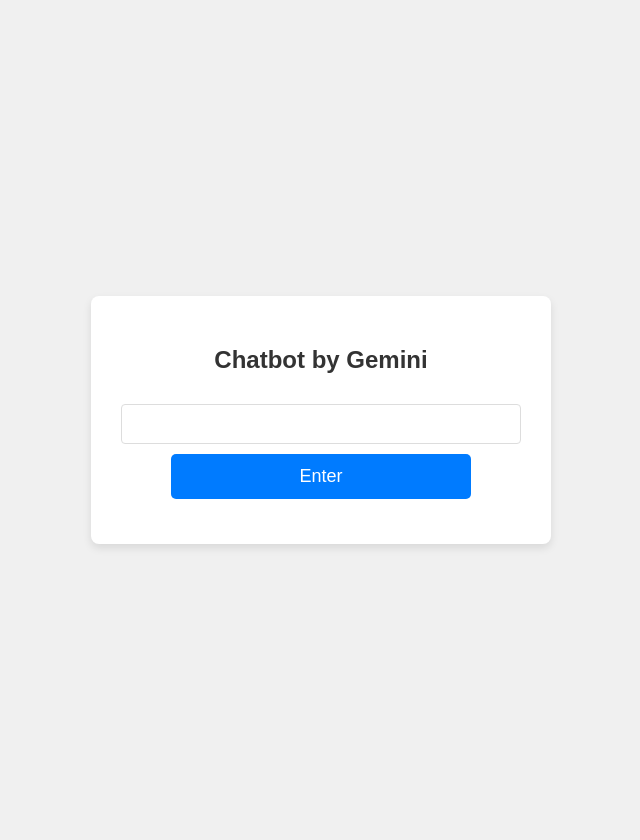
After one commit to kite3412/Telegram-Chatbot, a Flask app: page /gemini in a window 1280 px wide. The commit adds this page. Shown: the whole page, without its empty margins (319-959 px from the left). Run offline with Flask 3, Linux system fonts and the light colour scheme.

Commit message:
Initial commit

```diff
--- a/app.py
+++ b/app.py
@@ -1,6 +1,10 @@
 # Gemini
 
 from flask import Flask, request, render_template
+import google.generativeai as genai
+
+genai.configure(api_key="AIzaSyAj7VyirDrCKqH2TmIW9vROs2zI62R-txQ")
+model = genai.GenerativeModel("gemini-2.0-flash")
 
 app = Flask(__name__)
 
@@ -8,5 +12,16 @@
 def index():
     return(render_template("index.html"))
 
+@app.route("/gemini",methods=["GET","POST"])
+def gemini():
+    return(render_template("gemini.html"))
+
+@app.route("/gemini_reply",methods=["GET","POST"])
+def gemini_reply():
+    q = request.form.get("q")
+    r = model.generate_content(q)
+    r = r.text
+    return(render_template("gemini_reply.html", r=r))
+
 if __name__ == "__main__":
     app.run()
--- a/requirements.txt
+++ b/requirements.txt
@@ -1,2 +1,3 @@
 flask
 gunicorn
+google-generativeai
--- /dev/null
+++ b/templates/gemini.html
@@ -0,0 +1,16 @@
+<head>
+    <meta name = "viewport" content = "width=device-width,initial-scale=1.0">
+    <link rel = "stylesheet" href = "{{url_for('static',filename='styles.css')}}">
+</head>
+
+<body>
+    <div class="container">
+        <h2>Chatbot by Gemini</h2>
+
+        <form action="/gemini_reply" method="post">
+            <input type = "text" name="q">
+            <input type="submit" value="Enter">
+        </form>
+
+    </div>
+</body>
--- a/templates/index.html
+++ b/templates/index.html
@@ -1,12 +1,16 @@
 <head>
     <meta name = "viewport" content = "width=device-width, initial-scale=1.0">
     <link rel = "stylesheet" href = "{{ url_for('static', filename='styles.css')}}">
-
 </head>
 
 
 <body>
     <div class="container">
         <h2>Web Application</h2>
+
+        <form action="/gemini" method="post">
+            <input type="submit" value="Chatbot by Gemini">
+        </form>
+
     </div>
 </body>
```
Also changed, not shown: templates/gemini_reply.html (added, +15 -0 lines).
